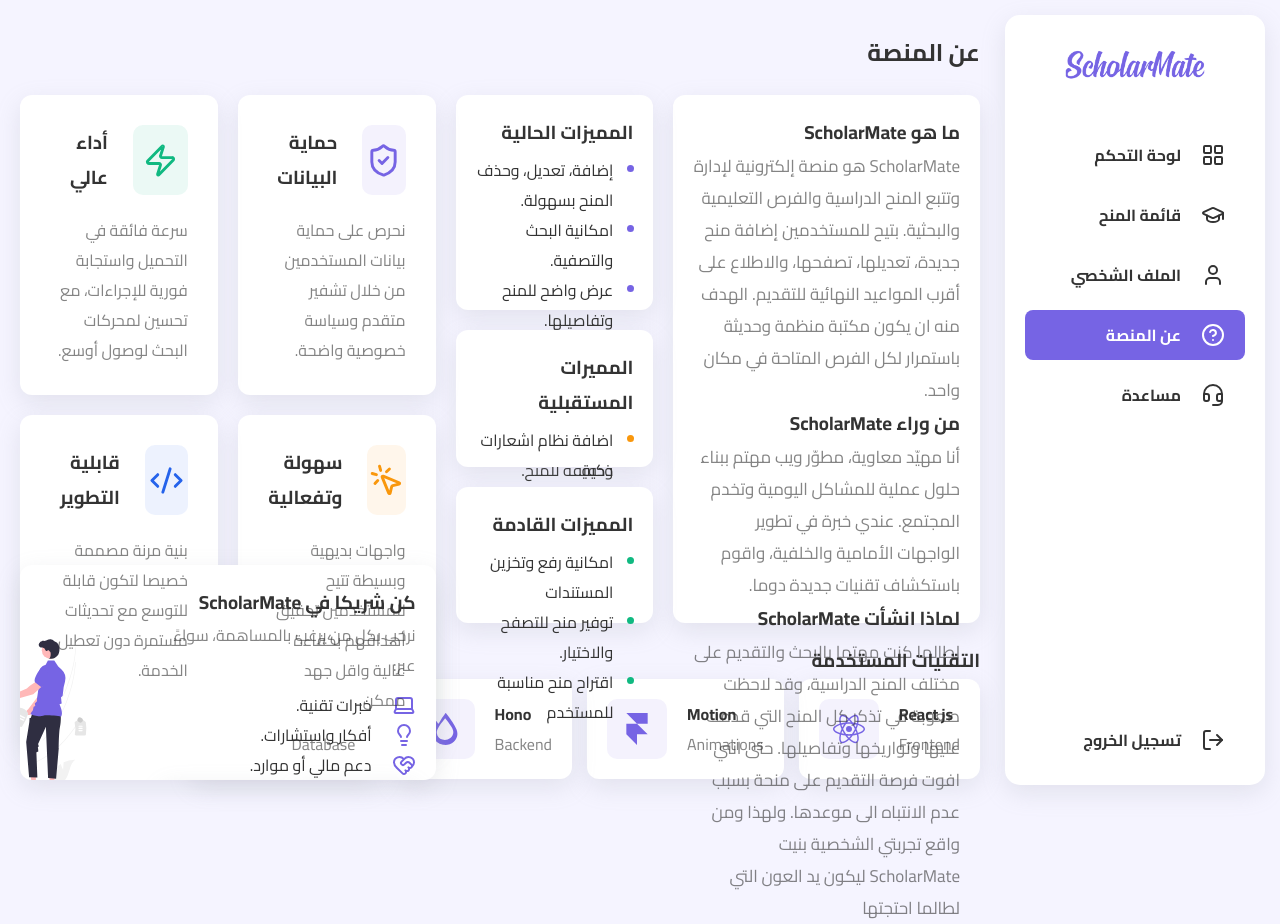
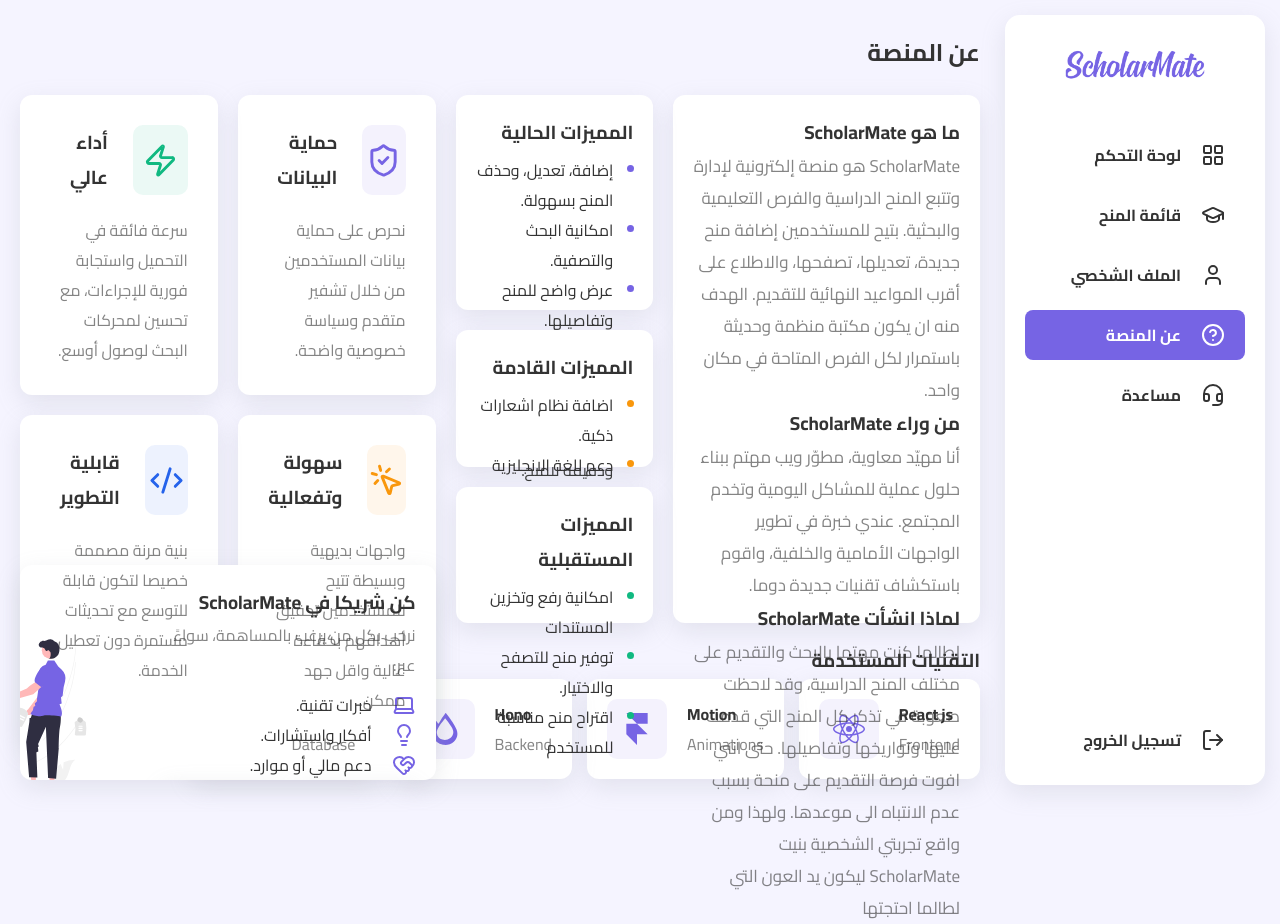
Before and after one commit to Mohayyad-Muawia/scholarMate, a React (Vite) app in the folder frontend/: page /about in a window 1280 px wide. Built offline with nearby package versions, Linux system fonts and the light colour scheme; no server answers; sample sign-in values are in the browser's storage.

Commit message:
fix typo in about page (3)

```diff
--- a/frontend/src/pages/About.tsx
+++ b/frontend/src/pages/About.tsx
@@ -166,7 +166,7 @@
         </div>
 
         <div className="c4 card">
-          <h3>المميرات المستقبلية</h3>
+          <h3>المميزات القادمة</h3>
           <ul>
             {comingFeats.map((feat, i) => (
               <li key={i}>{feat}</li>
@@ -175,7 +175,7 @@
         </div>
 
         <div className="c5 card">
-          <h3>المميزات القادمة</h3>
+          <h3>المميزات المستقبلية</h3>
           <ul>
             {futureFeats.map((feat, i) => (
               <li key={i}>{feat}</li>
```
